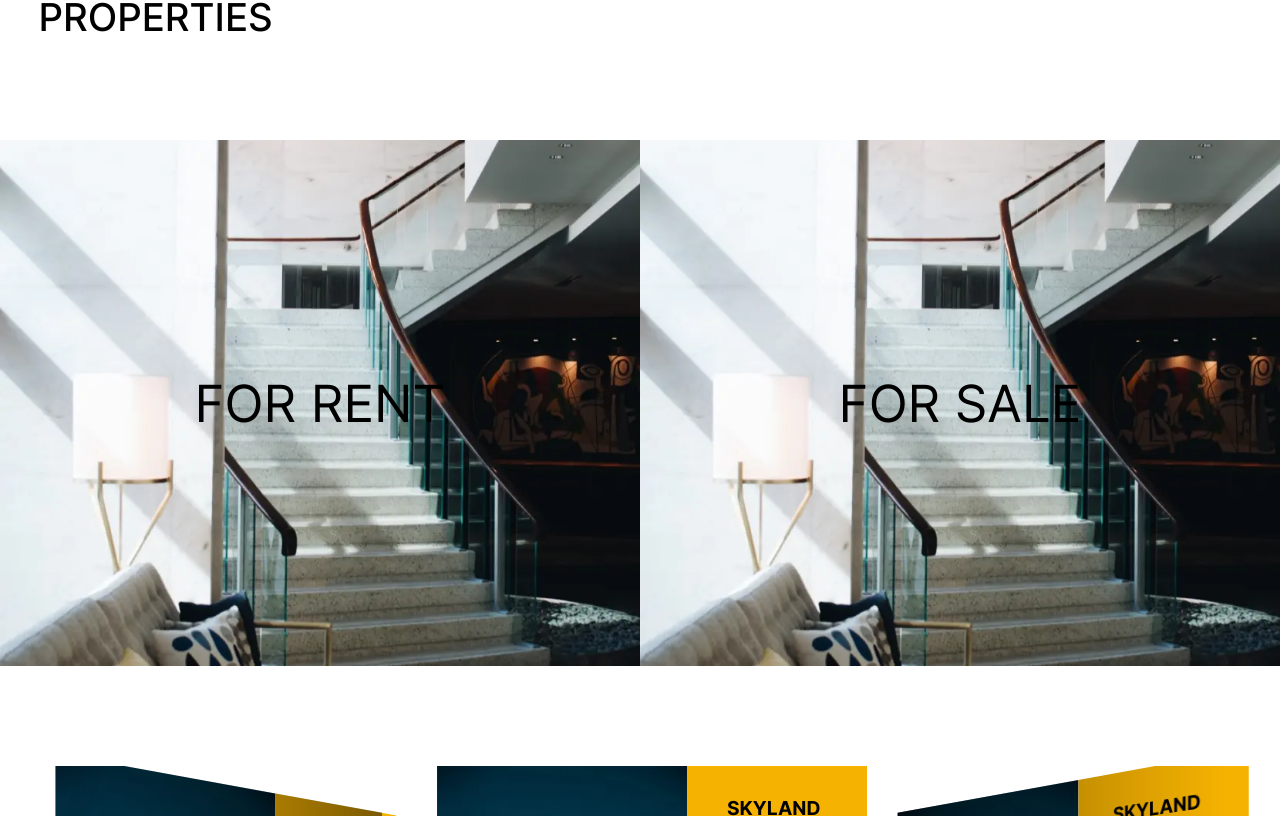
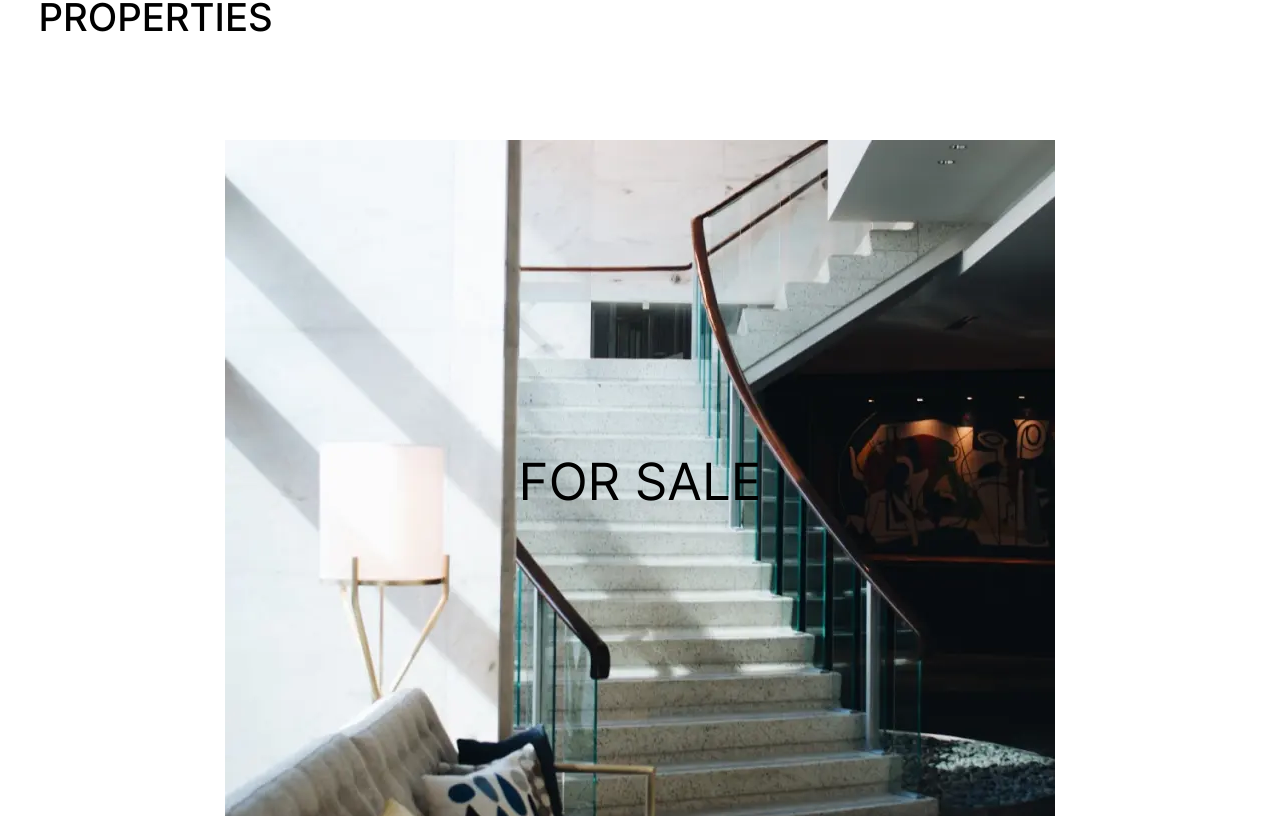
Before and after one commit to Ronddaa/realEstate, a React (Vite) app: page / in a window 1280 px wide. Shown: the part 2264-3080 px from the top of the page. Built offline with nearby package versions, Linux system fonts and the light colour scheme.

Commit message:
Update MainPage.jsx

```diff
--- a/src/components/MainPage.jsx
+++ b/src/components/MainPage.jsx
@@ -85,12 +85,6 @@ export default function MainPage() {
         <ul className="wrapperProperties">
           <li>
             <a href='#' className="wrapperPropertiesLink">
-              <h3 className="titleSale">FOR rent</h3>
-              <img src={saleIMG} alt="Sale" className="rentSaleIMG" />
-            </a>
-          </li>
-          <li>
-            <a href='#' className="wrapperPropertiesLink">
               <h3 className="titleSale">for sale</h3>
               <img src={saleIMG} alt="Sale" className="rentSaleIMG" />
             </a>
```
